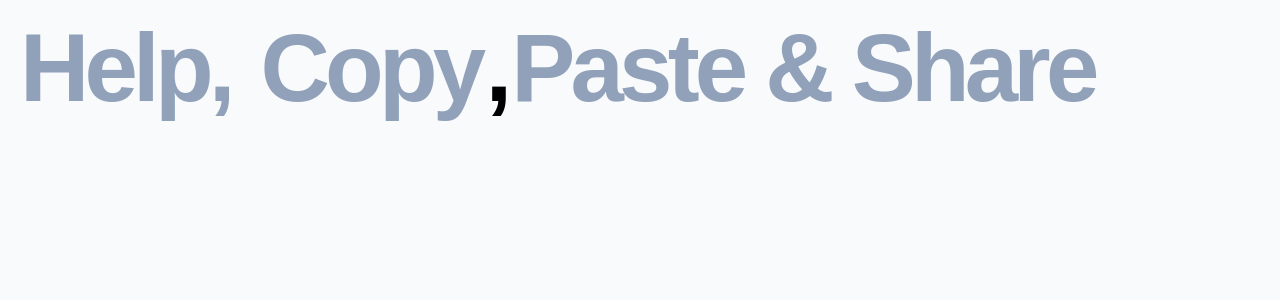
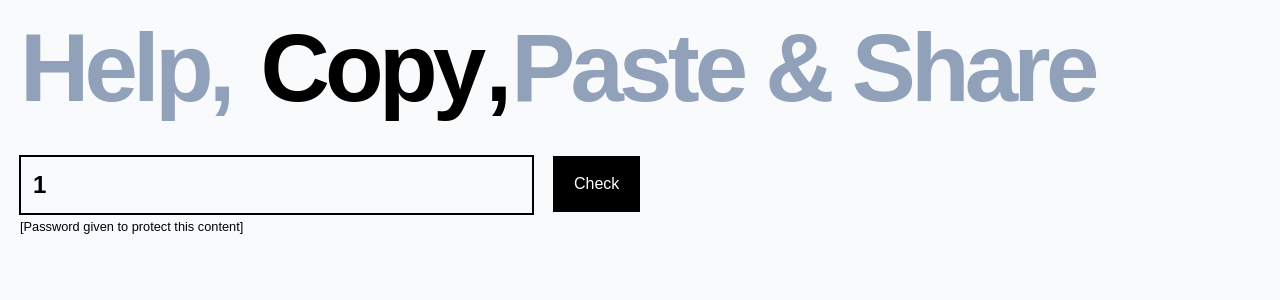
Before and after one commit to awpage/animated-palm-tree, a Nuxt app: page /c/1 in a window 1280 px wide. Shown: the top 300 px of the page. Built offline with nearby package versions, Linux system fonts and the light colour scheme.

Commit message:
feat: enhancements

```diff
--- a/app/app.vue
+++ b/app/app.vue
@@ -82,7 +82,7 @@
       class="p-5 flex justify-between font-semibold text-3xl lg:text-8xl text-slate-400 tracking-tighter text-balance">
       <div class="flex gap-2">
         <nuxt-link to="/">Help,&nbsp;</nuxt-link>
-        <nuxt-link to="/copy" active-class="text-black">Copy</nuxt-link>
+        <nuxt-link to="/copy" active-class="text-black" :class="{ 'text-black': $route.name === 'c-pin' }">Copy</nuxt-link>
         <span class="text-black -mx-1">,</span>
         <nuxt-link to="/paste" active-class="text-black">Paste & Share</nuxt-link>
       </div>
--- /dev/null
+++ b/app/pages/c/[pin].vue
@@ -0,0 +1,7 @@
+<script setup lang="ts">
+import Copy from '../copy.vue';
+</script>
+
+<template>
+  <Copy :title="`Copy item with key: ` + $route.params.pin.toUpperCase()" />
+</template>
--- a/app/pages/copy.vue
+++ b/app/pages/copy.vue
@@ -2,6 +2,8 @@
 import notify from '~/components/notify'
 
 const route = useRoute()
+
+const { title } = defineProps(["title"])
 
 const loading = ref(false)
 const pin = ref(route.params.pin ?? "")
@@ -48,7 +50,7 @@
 }
 
 useHead({
-  title: "Copy",
+  title: title ?? "Copy",
   meta: [{
     content: "Get the textual content from where ever you want, copied to your system's clipboard.",
     name: "description"
--- a/app/pages/paste.vue
+++ b/app/pages/paste.vue
@@ -40,7 +40,7 @@
 
 async function copyToClipboard(showMessage = true) {
   try {
-    await navigator.clipboard.writeText(`Hey, I sent you something. See it here \nhttps://ctrlcv.website/copy and use this code *${form.id}*`)
+    await navigator.clipboard.writeText(`Hey, I sent you something. See it here \nhttps://ctrlcv.website/c/${form.id}`)
 
     if (showMessage) {
       notify.show({ type: "success", message: "Code copied to your clipboard" })
@@ -56,12 +56,12 @@
     if (navigator.share) {
       navigator.share({
         title: 'Hey, I sent you something.',
-        text: `See it here use this code *${form.id}*`,
-        url: "https://ctrlcv.website/copy",
+        text: `See it here:\n`,
+        url: `https://ctrlcv.website/c/${form.id}`,
       })
     }
 
-    notify.show({ type: "error", message: "Cannot share "})
+    notify.show({ type: "error", message: "Cannot share " })
   } catch (error) {
     console.error(error)
     err.value = "Your device does not support sharing"
@@ -155,8 +155,8 @@
               </g>
             </svg>
           </button>
-          <button v-else-if="isMobile" type="button" @click="shareId()"
-            class="cursor-pointer transform active:scale-95" aria-label="Share paste ID">
+          <button v-else-if="isMobile" type="button" @click="shareId()" class="cursor-pointer transform active:scale-95"
+            aria-label="Share paste ID">
             <svg class="w-10" viewBox="0 0 512 512" version="1.1" xmlns="http://www.w3.org/2000/svg"
               xmlns:xlink="http://www.w3.org/1999/xlink" fill="#000000">
               <g id="SVGRepo_bgCarrier" stroke-width="0"></g>
```
